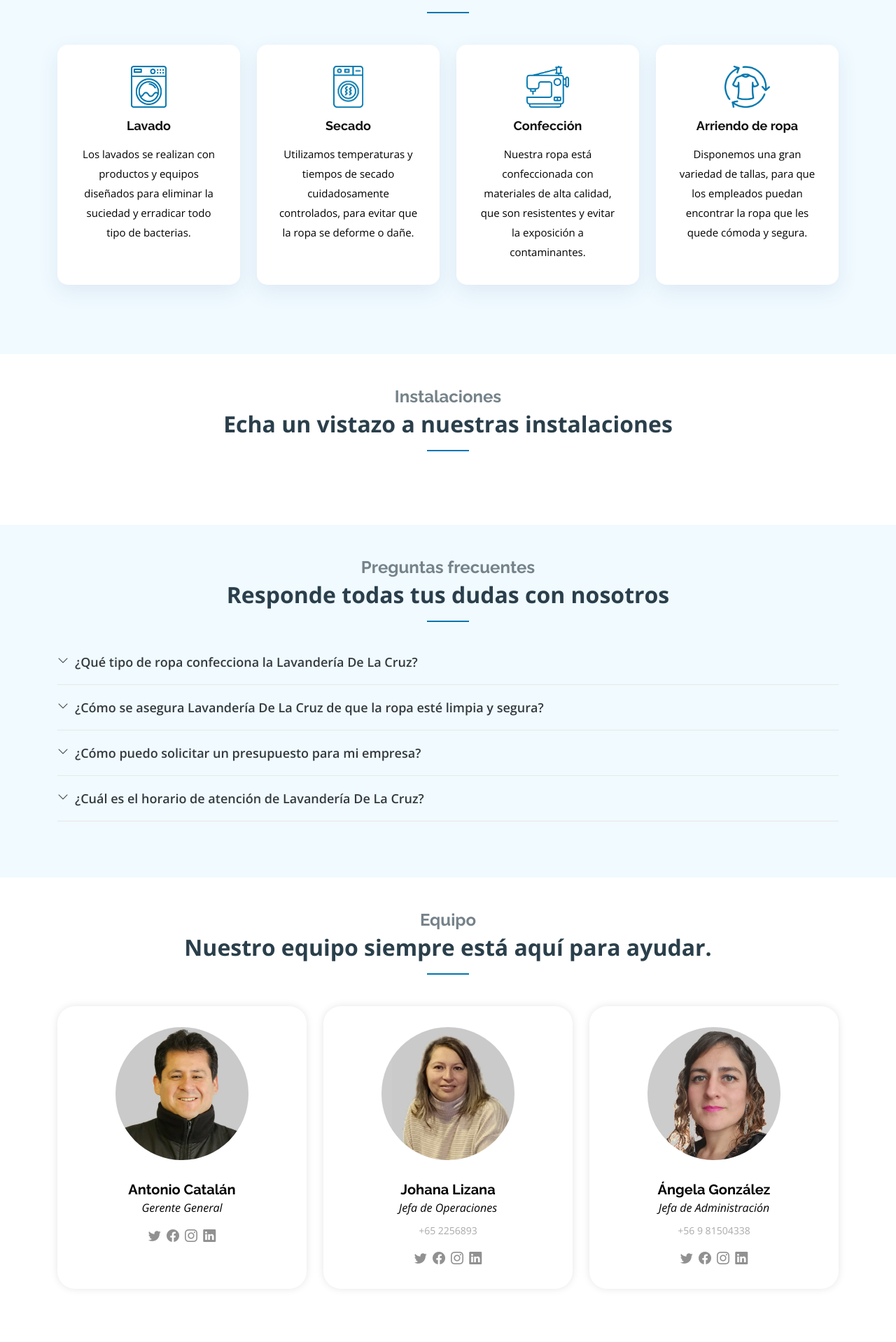
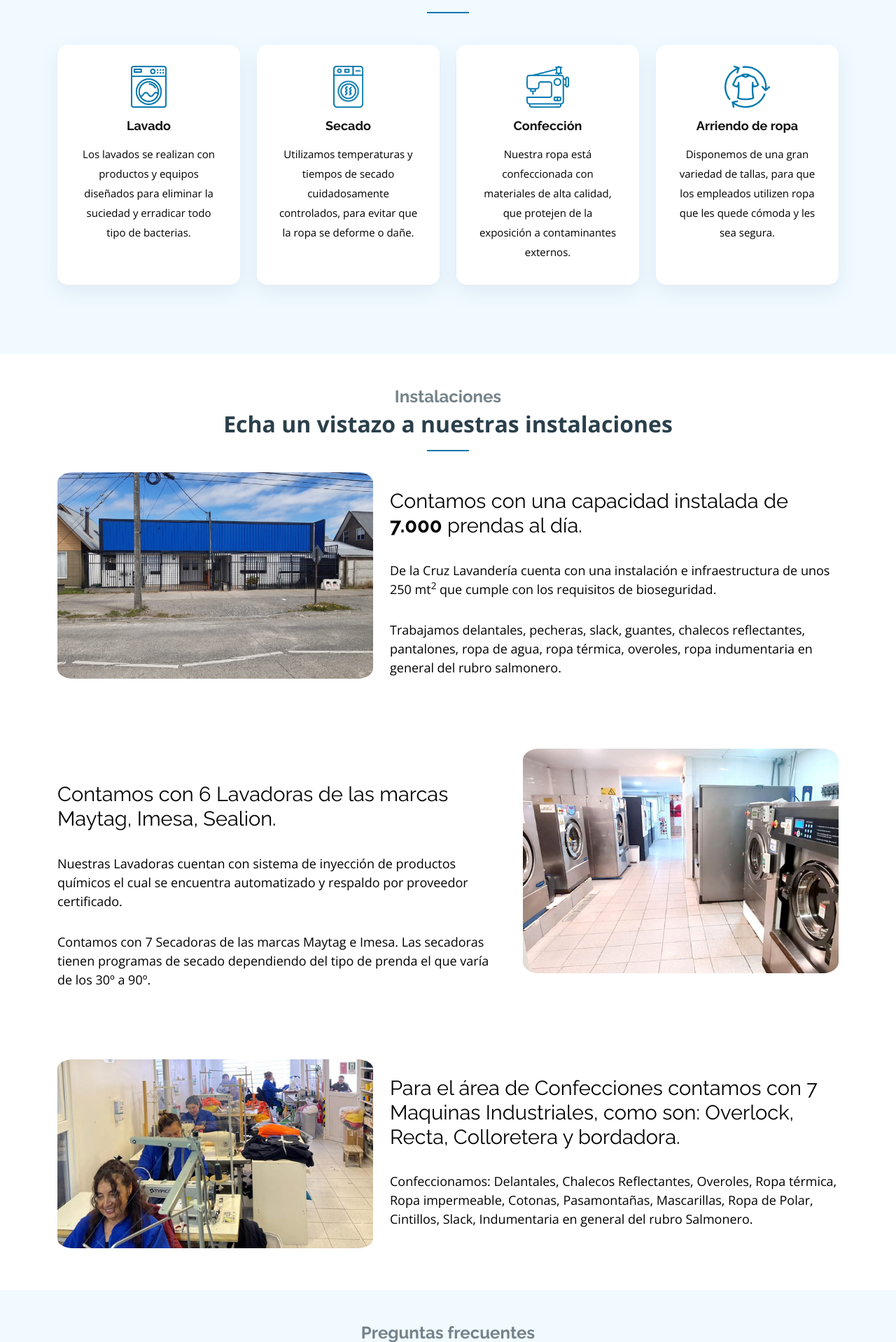
Before and after one commit to diegosanchez34/Lavanderia-Web, a Django app: page / in a window 1280 px wide. Shown: the part 1323-3241 px from the top of the page at 70% size. Run offline with Django 4.2, Linux system fonts and the light colour scheme; some libraries are stand-ins or nearby versions.

Commit message:
instalaciones

```diff
--- /dev/null
+++ b/Crear usuario SonarQube.sql
@@ -0,0 +1,6 @@
+CREATE USER sonarqube2 WITH PASSWORD = 'sonarqube2password';
+
+GRANT CREATE, ALTER, DELETE ON DATABASE::SonarqubeSchema TO sonarqube2;
+GRANT CREATE, ALTER, DROP, SELECT, INSERT, UPDATE ON SCHEMA::SonarqubeSchema TO sonarqube2;
+
+GRANT EXECUTE ON SCHEMA::SonarqubeSchema TO sonarqube2;
--- a/app/static/app/css/style.css
+++ b/app/static/app/css/style.css
@@ -1336,3 +1272,46 @@
         padding: 3px 0;
         }
     }
+
+
+/*--------------------------------------------------------------
+# Features
+--------------------------------------------------------------*/
+.features .row+.row {
+    margin-top: 100px;
+  }
+
+  .features h3 {
+    font-weight: 400;
+    font-size: 29px;
+    padding-bottom: 10px;
+  }
+
+  .features ul {
+    list-style: none;
+    padding: 0;
+  }
+
+  .features ul li {
+    padding-bottom: 10px;
+  }
+
+  .features ul i {
+    font-size: 20px;
+    padding-right: 4px;
+    color: #68A4C4;
+  }
+
+  .features p:last-child {
+    margin-bottom: 0;
+
+  }
+
+  .features img {
+    border-radius: 5%;
+  }
+
+  .texto {
+    padding-top: 15px;
+    font-size: 18px;
+  }
--- a/app/templates/app/home.html
+++ b/app/templates/app/home.html
@@ -8,7 +8,7 @@
     <meta charset="utf-8">
     <meta content="width=device-width, initial-scale=1.0" name="viewport">
 
-    <title>Lavanderia De La Cruz</title>
+    <title>De La Cruz Lavanderia </title>
     <meta content="Lavandería De La Cruz es una empresa de Puerto Montt que ofrece servicios de lavado de ropa industrial, confección y reparación de ropa de trabajo." name="description">
     <meta content="Lavandería Industrial Puerto Montt Moderna" name="keywords">
 
@@ -40,7 +40,8 @@
         <div class="container d-flex align-items-center justify-content-between">
 
         <div class="logo">
-            <h1 class="text-light"><a href="index.html"><span>Lavanderia De La Cruz</span></a></h1>
+
+            <h1 class="text-light"><a href="#hero"><img src="{% static 'app/img/logo.png' %}"></a><a href="#hero"><span>   De La Cruz Lavanderia</span></a></h1>
         </div>
 
         <nav id="navbar" class="navbar">
@@ -139,7 +140,7 @@
                 <div class="icon-box">
                 <div class="icon"><img src="{% static 'app/img/iconos/confeccion.png' %}"></div>
                 <h4 class="title"><a href="">Confección</a></h4>
-                <p class="description">Nuestra ropa está confeccionada con materiales de alta calidad, que son resistentes y evitar la exposición a contaminantes.</p>
+                <p class="description">Nuestra ropa está confeccionada con materiales de alta calidad, que protejen de la exposición a contaminantes externos.</p>
                 </div>
             </div>
 
@@ -147,7 +148,7 @@
                 <div class="icon-box">
                 <div class="icon"><img src="{% static 'app/img/iconos/arriendo.png' %}"></div>
                 <h4 class="title"><a href="">Arriendo de ropa</a></h4>
-                <p class="description">Disponemos una gran variedad de tallas, para que los empleados puedan encontrar la ropa que les quede cómoda y segura.</p>
+                <p class="description">Disponemos de una gran variedad de tallas, para que los empleados utilizen ropa que les quede cómoda y les sea segura.</p>
                 </div>
             </div>
 
@@ -158,16 +159,78 @@
 
 
         <!-- ======= Portfolio Section ======= -->
-        <section id="portfolio" class="portfolio">
+        <section id="portfolio" class="portfolio features">
         <div class="container" data-aos="fade-up">
 
             <div class="section-title">
-            <h2>Instalaciones</h2>
-            <p>Echa un vistazo a nuestras instalaciones</p>
+                <h2>Instalaciones</h2>
+                <p>Echa un vistazo a nuestras instalaciones</p>
             </div>
 
+            <div class="row" data-aos="fade-up">
+            <div class="col-md-5">
+                <img src="{% static 'app/img/instalaciones/2.jpeg' %}" class="img-fluid" alt="">
+            </div>
+            <div class="col-md-7 pt-4">
+                <h3>Contamos con una capacidad instalada de <b>7.000</b> prendas al día.</h3>
+                <p class="texto">
+                    De la Cruz Lavandería cuenta con una instalación e infraestructura de unos 250 mt<sup>2</sup> que cumple con los requisitos de bioseguridad.
+                </p>
+                <P class="texto">
+                    Trabajamos delantales, pecheras, slack, guantes, chalecos reflectantes, pantalones, ropa de agua, ropa térmica, overoles, ropa indumentaria en general del rubro salmonero.
+                </P>
+            </div>
+            </div>
 
-        </div>
+            <div class="row" data-aos="fade-up">
+            <div class="col-md-5 order-1 order-md-2">
+                <img src="{% static 'app/img/instalaciones/3.jpg' %}" class="img-fluid" alt="">
+            </div>
+            <div class="col-md-7 pt-5 order-2 order-md-1">
+                <h3>Contamos con 6 Lavadoras de las marcas Maytag, Imesa, Sealion.</h3>
+                <p class="texto">
+                    Nuestras Lavadoras cuentan con sistema de inyección de productos químicos el cual se encuentra automatizado y respaldo por proveedor certificado.
+                </p>
+                <p class="texto">
+                    Contamos con 7 Secadoras de las marcas Maytag e Imesa. Las secadoras tienen programas de secado dependiendo del tipo de prenda el que varía de los 30º a 90º.
+                </p>
+            </div>
+            </div>
+
+            <div class="row" data-aos="fade-up">
+                <div class="col-md-5">
+                    <img src="{% static 'app/img/instalaciones/image5.jpg' %}" class="img-fluid" alt="">
+                </div>
+                <div class="col-md-7 pt-4">
+                    <h3>Para el área de Confecciones contamos con 7 Maquinas Industriales, como son: Overlock, Recta, Colloretera y bordadora. </h3>
+                    <p class="texto">
+                        Confeccionamos: Delantales, Chalecos Reflectantes, Overoles, Ropa térmica, Ropa impermeable, Cotonas, Pasamontañas, Mascarillas, Ropa de Polar, Cintillos, Slack, Indumentaria en general del rubro Salmonero.
+                    </p>
+                </div>
+                </div>
+                <!--
+                <div class="row" data-aos="fade-up">
+                    <div class="col-md-5 order-1 order-md-2">
+                        <img src="{% static 'app/img/instalaciones/3.jpg' %}" class="img-fluid" alt="">
+                    </div>
+                    <div class="col-md-7 pt-5 order-2 order-md-1">
+                        <h3>Equipos de Soporte.</h3>
+                        <p class="texto">
+                            Contamos con un generador de respaldo  el cual nos da Soporte en caso de corte eléctrico, Podemos seguir operando sin afectar nuestros compromisos de entregas potencia prime: 20 KVA.
+                        </p>
+                        <p class="texto">
+                            En caso de corte , contamos con un acopio de respaldo 3,000 litros de Agua de recirculación.
+                        </p>
+                        <p class="texto">
+                            El gas con el que actualmente cuenta la instalación llega a través de cañerías controlado por medidor, y en caso de corte habilitamos 2 galones de 50 kilos, el que nos da una autonomía de 8 horas continuas de proceso.
+                        </p>
+                        <p class="texto">
+                            Back up para el reemplazo de ropa en caso de que surjan alguna situación inesperada tanto de parte del cliente como del servicio de lavandería.
+                        </p>
+                    </div>
+                    </div>
+
+        </div> -->
         </section><!-- End Portfolio Section -->
 
         <!-- ======= F.A.Q Section ======= -->
@@ -227,7 +290,7 @@
 
                 <div class="section-title" data-aos="fade-up">
                 <h2>Equipo</h2>
-                <p>Nuestro equipo siempre está aquí para ayudar.</p>
+                <p>Nuestro equipo siempre está aquí para ayudar</p>
                 </div>
 
                 <div class="row">
--- /dev/null
+++ b/colores.txt
@@ -0,0 +1,6 @@
+azul oscuro titulos: rgb(42, 63, 75)
+gris letras: rgb(75, 75, 75)
+fondo azul: f0faff
+azul iconos: 0076ad
+azul oscuro resaltado: 004f74
+naranjo: ff8a21
```
Also changed, not shown: other parts of app/static/app/css/style.css (+0 -64 lines), .scannerwork/report-task.txt (added), app/static/app/img/instalaciones/GS33CLD_33C.jpg (added), app/static/app/img/instalaciones/GS88CLD_66C.jpg (added), app/static/app/img/instalaciones/agua1 2.png (added), app/static/app/img/instalaciones/agua2.png (added), app/static/app/img/instalaciones/gas2.png (deleted), app/static/app/img/instalaciones/gas3 2.png (added), app/static/app/img/lavanderia.png, 4 other files.
